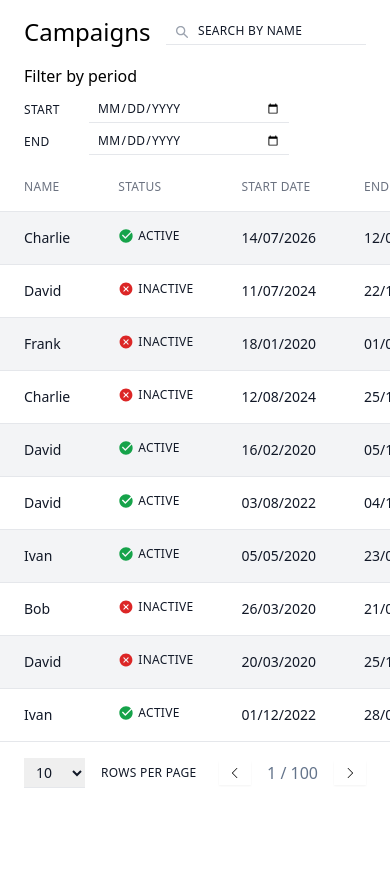
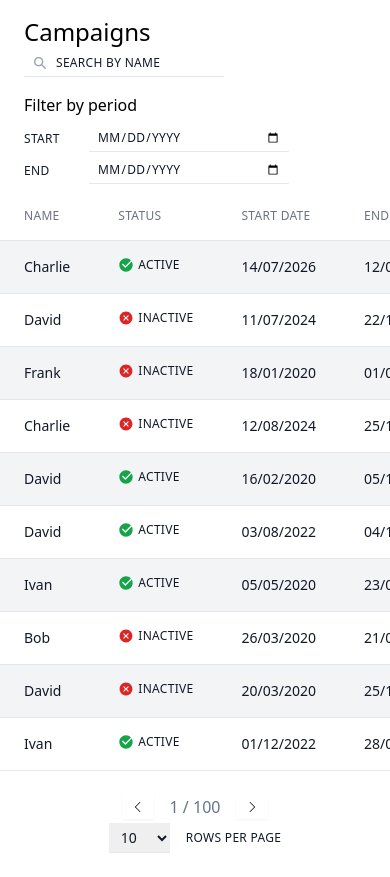
Before and after one commit to B00MParry/kingmaker, a React (Vite) app: page / in a window 390 px wide. Before the commit the page ends 844 px from the top, so only its background shows below. Built offline with nearby package versions, Linux system fonts and the light colour scheme.

Commit message:
fix: mobile styling adjustments

```diff
--- a/src/components/Filters.tsx
+++ b/src/components/Filters.tsx
@@ -19,8 +19,8 @@ export const Filters = () => {
 
     return (
         <div className="px-6">
-            <div className="flex py-4 justify-between">
-                <h1 className="text-2xl">
+            <div className="sm:flex sm:justify-between sm:items-center py-4">
+                <h1 className="text-2xl mr-2 sm:mr-0">
                     Campaigns
                 </h1>
                 <div className="relative">
--- a/src/components/Pagination.tsx
+++ b/src/components/Pagination.tsx
@@ -19,8 +19,8 @@ export default function Pagination() {
     }
 
     return (
-        <div className="flex justify-between items-center px-6 pt-2 pb-6">
-            <div className="flex items-center">
+        <div className="flex justify-between items-center px-6 pt-2 pb-6 flex-col-reverse sm:flex-row">
+            <div className="flex items-center mt-1 sm:mt-0">
                 <select onChange={(e) => updatePagination({ page: 1, limit: Number(e.currentTarget.value) })} className="max-w-[100px] cursor-pointer outline-none border-b text-gray-900 text-sm focus:ring-blue-500 focus:border-blue-500 block px-2 py-1">
                     <option value={10}>10</option>
                     <option value={25}>25</option>
@@ -30,7 +30,7 @@ export default function Pagination() {
                 <span className="text-xs font-medium uppercase tracking-wide text-gray-900 ml-4">Rows per page</span>
             </div>
 
-            <div className="flex items-center justify-end">
+            <div className="flex items-center justify-end mt-2 sm:mt-0">
                 <div className="flex justify-center items-center space-x-4">
                     <div onClick={prevPage} className="flex align-items px-2 py-1 text-3xl leading-6 text-slate-400 transition hover:text-slate-500 cursor-pointer shadow-sm">
                         <svg
```
